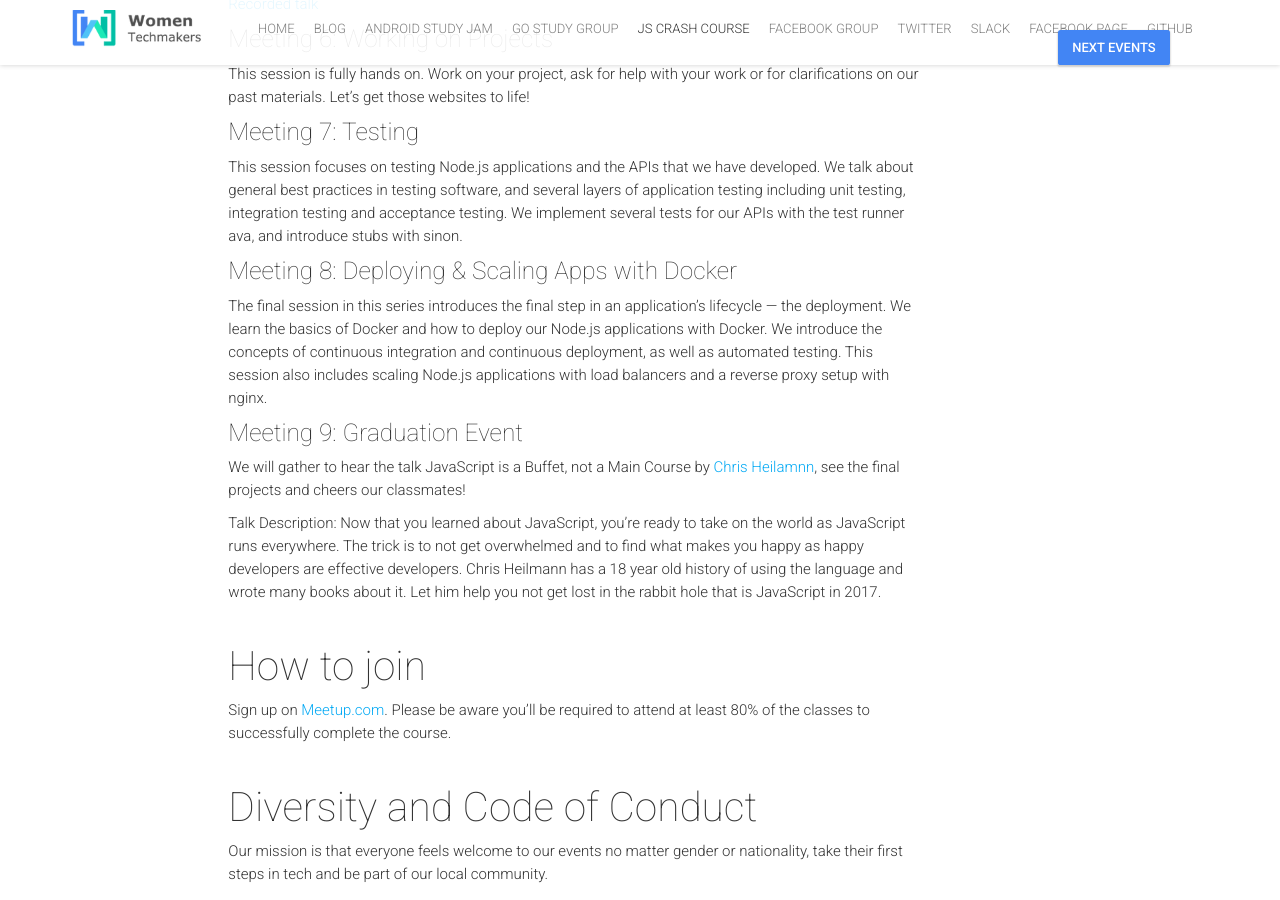
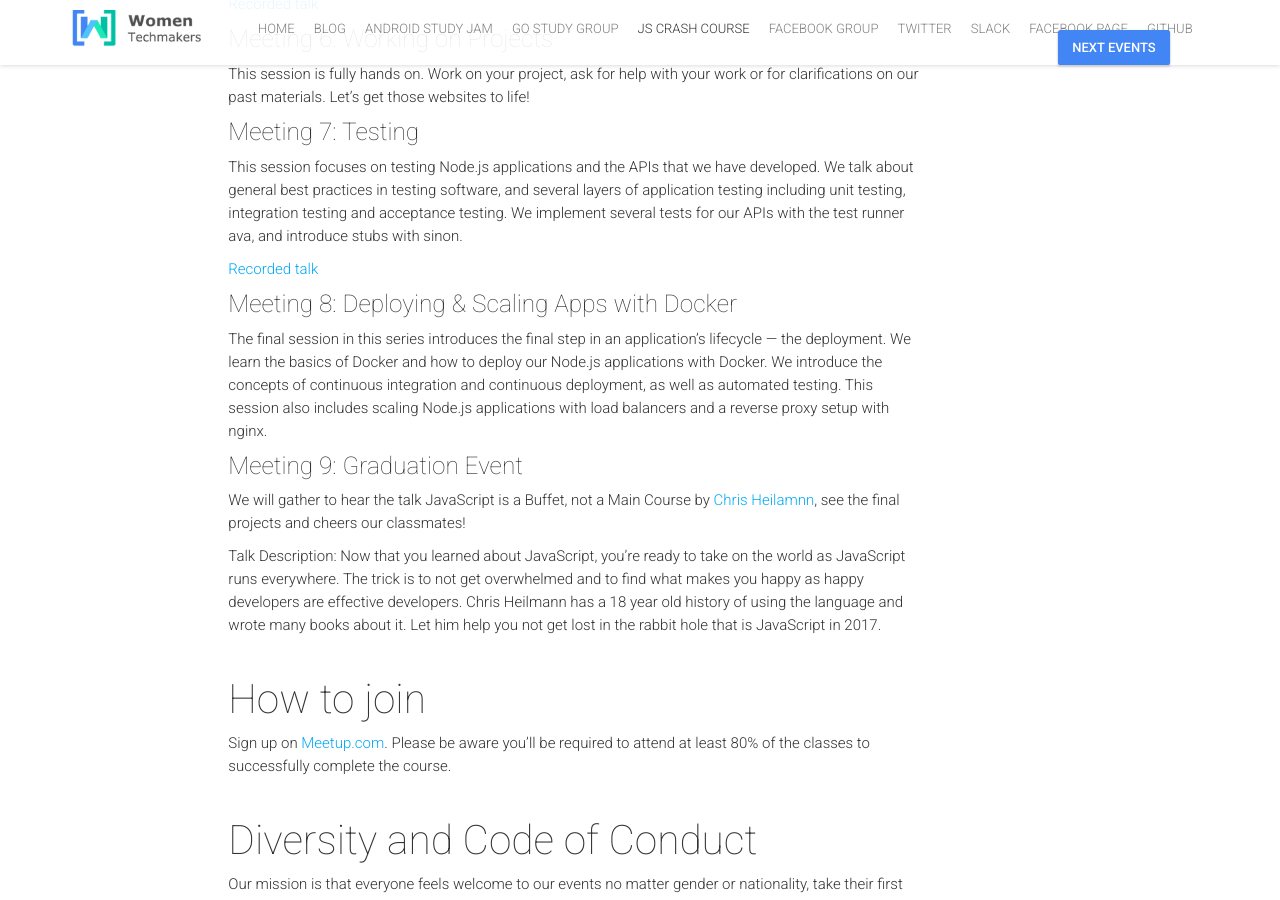
Before and after one commit to WTMBerlin/wtmberlin.github.io, a Jekyll site: the page built from javascript-crash-course.md, in a window 1280 px wide and 900 px high, scrolled down 1992 px. Built offline with Jekyll 4.4.1, drawn with Linux system fonts in a browser that asks for light colours; nearby versions of some CDN libraries; comment, search, counter and statistics services are not loaded.

Commit message:
Add recording of JS lecture#7

```diff
--- a/javascript-crash-course.md
+++ b/javascript-crash-course.md
@@ -62,6 +62,8 @@
 
 This session focuses on testing Node.js applications and the APIs that we have developed. We talk about general best practices in testing software, and several layers of application testing including unit testing, integration testing and acceptance testing. We implement several tests for our APIs with the test runner ava, and introduce stubs with sinon.
 
+[Recorded talk](https://www.youtube.com/watch?v=NXMwf2OSVWQ)
+
 ###### Meeting 8: Deploying & Scaling Apps with Docker
 
 The final session in this series introduces the final step in an application's lifecycle — the deployment. We learn the basics of Docker and how to deploy our Node.js applications with Docker. We introduce the concepts of continuous integration and continuous deployment, as well as automated testing. This session also includes scaling Node.js applications with load balancers and a reverse proxy setup with nginx.
```
